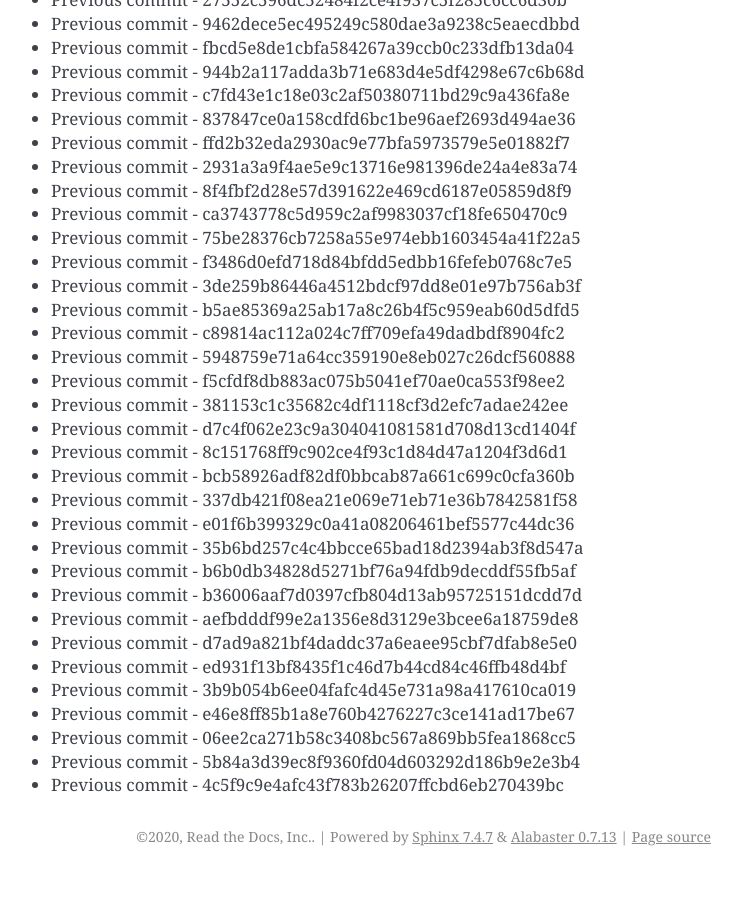
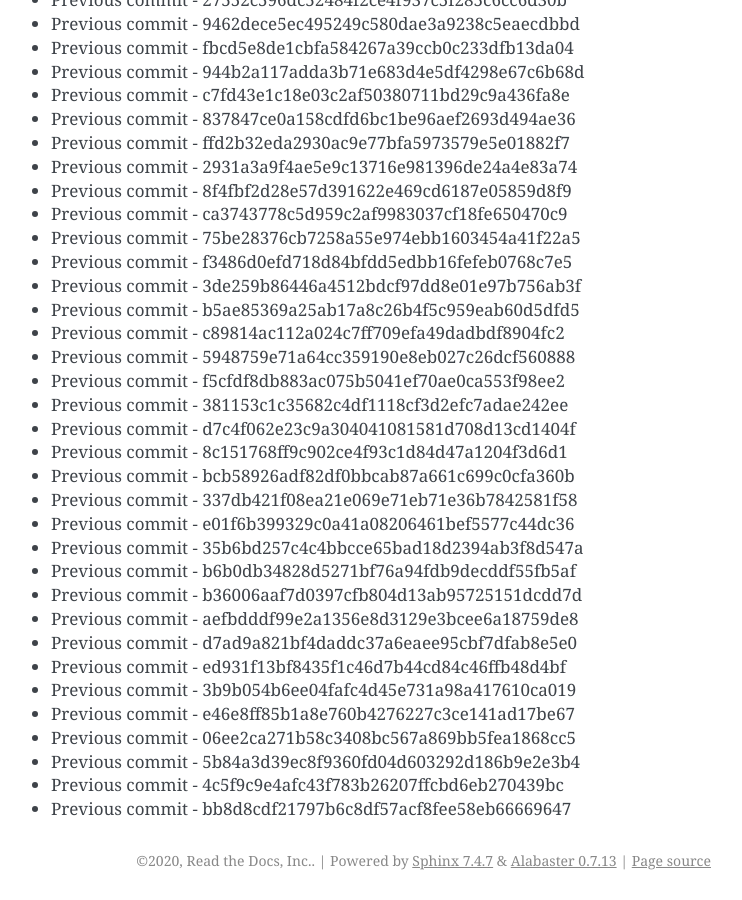
Before and after one commit to readthedocs/rtd-git-stresstest, a Sphinx documentation site: the page built from docs/updates.rst, in a window 1280 px wide and 900 px high, scrolled down 32210 px. Shown: the whole window, without its empty margins (399-1141 px from the left). Built offline with Sphinx 7.4.7, drawn with Linux system fonts in a browser that asks for light colours; before the commit the page ends 33086 px from its top, so only the background shows below that.

Commit message:
Generating commit from previous: bb8d8cdf21797b6c8df57acf8fee58eb66669647

```diff
--- a/docs/updates.rst
+++ b/docs/updates.rst
@@ -1385,3 +1385,4 @@ It can be tested for any performance characteristics.
 * Previous commit - 06ee2ca271b58c3408bc567a869bb5fea1868cc5
 * Previous commit - 5b84a3d39ec8f9360fd04d603292d186b9e2e3b4
 * Previous commit - 4c5f9c9e4afc43f783b26207ffcbd6eb270439bc
+* Previous commit - bb8d8cdf21797b6c8df57acf8fee58eb66669647
```
